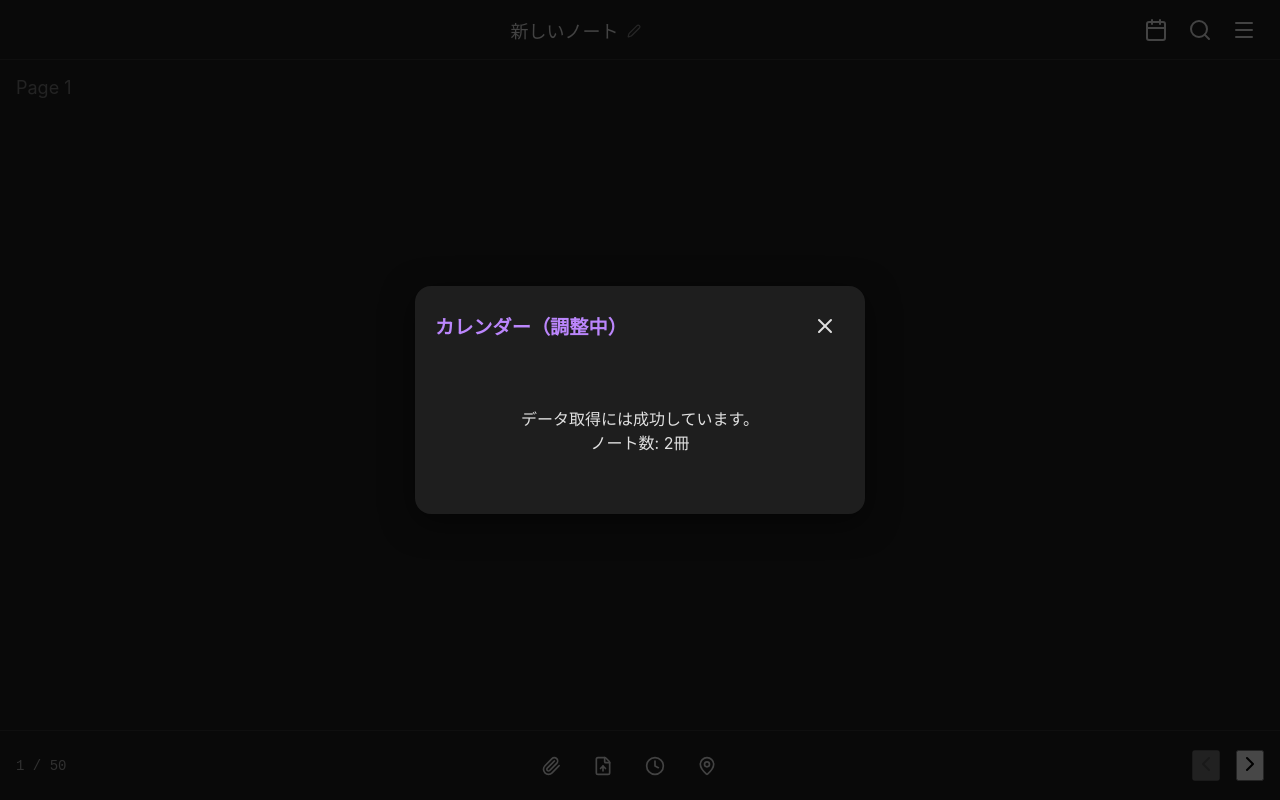
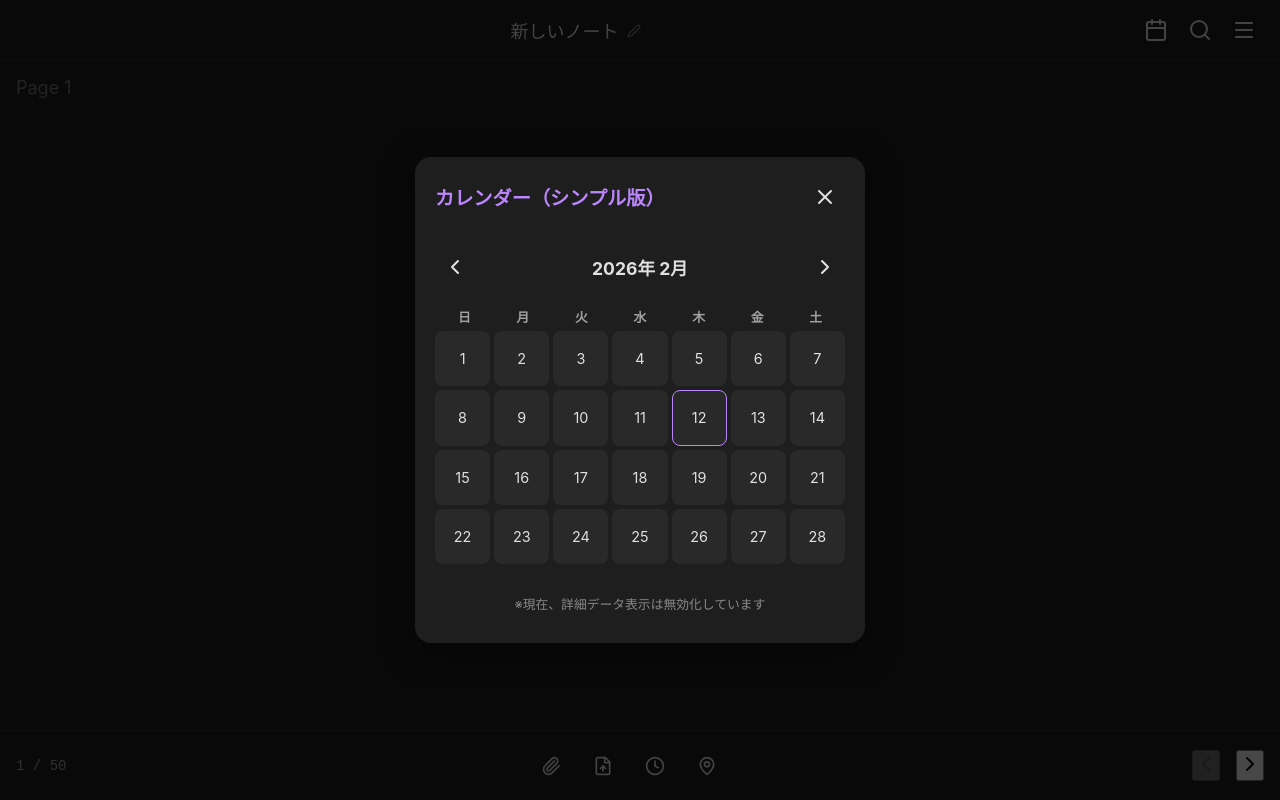
Before and after one commit to shimatoshi/toshiyuki-note, a React (Vite) app: page / in a window 1280 px wide. Both pictures are taken after a click on the button 1156 px from the left and 29 px from the top of the page. Built offline with nearby package versions, Linux system fonts and the light colour scheme.

Commit message:
Restore basic calendar view without data processing

```diff
--- a/src/components/CalendarOverlay.tsx
+++ b/src/components/CalendarOverlay.tsx
@@ -1,4 +1,4 @@
-import React, { useState, useMemo } from 'react'
+import React, { useState } from 'react'
 import { X, ChevronLeft, ChevronRight, FileText } from 'lucide-react'
 import type { Notebook } from '../types'
 
@@ -15,19 +15,71 @@ export const CalendarOverlay: React.FC<CalendarOverlayProps> = ({
   notebooks,
   onJumpToPage
 }) => {
+  const [currentDate, setCurrentDate] = useState(new Date())
+
   if (!isOpen) return null
+
+  // Calendar Logic
+  const year = currentDate.getFullYear()
+  const month = currentDate.getMonth()
+
+  const firstDayOfMonth = new Date(year, month, 1)
+  const daysInMonth = new Date(year, month + 1, 0).getDate()
+  const startDayOfWeek = firstDayOfMonth.getDay()
+
+  const days = []
+  for (let i = 0; i < startDayOfWeek; i++) {
+    days.push(null)
+  }
+  for (let i = 1; i <= daysInMonth; i++) {
+    days.push(new Date(year, month, i))
+  }
+
+  const handlePrevMonth = () => {
+    setCurrentDate(new Date(year, month - 1, 1))
+  }
+
+  const handleNextMonth = () => {
+    setCurrentDate(new Date(year, month + 1, 1))
+  }
 
   return (
     <div className="overlay-container" onClick={onClose}>
       <div className="overlay-content calendar-content" onClick={e => e.stopPropagation()}>
         <div className="overlay-header">
-          <h2>カレンダー（調整中）</h2>
+          <h2>カレンダー（シンプル版）</h2>
           <button className="icon-btn" onClick={onClose}><X size={24} /></button>
         </div>
 
-        <div style={{ textAlign: 'center', padding: '40px' }}>
-          <p>データ取得には成功しています。</p>
-          <p>ノート数: {notebooks.length}冊</p>
+        <div className="calendar-controls">
+          <button className="icon-btn" onClick={handlePrevMonth}><ChevronLeft /></button>
+          <span>{year}年 {month + 1}月</span>
+          <button className="icon-btn" onClick={handleNextMonth}><ChevronRight /></button>
+        </div>
+
+        <div className="calendar-grid-header">
+          <div>日</div><div>月</div><div>火</div><div>水</div><div>木</div><div>金</div><div>土</div>
+        </div>
+
+        <div className="calendar-grid">
+          {days.map((date, idx) => {
+            if (!date) return <div key={`empty-${idx}`} className="calendar-day empty"></div>
+
+            const isToday = new Date().toDateString() === date.toDateString()
+
+            return (
+              <div
+                key={idx}
+                className={`calendar-day ${isToday ? 'today' : ''}`}
+              >
+                <span>{date.getDate()}</span>
+              </div>
+            )
+          })}
+        </div>
+
+        <div style={{ padding: '10px', textAlign: 'center', fontSize: '0.8em', color: '#888' }}>
+          ※現在、詳細データ表示は無効化しています
         </div>
       </div>
     </div>
```
